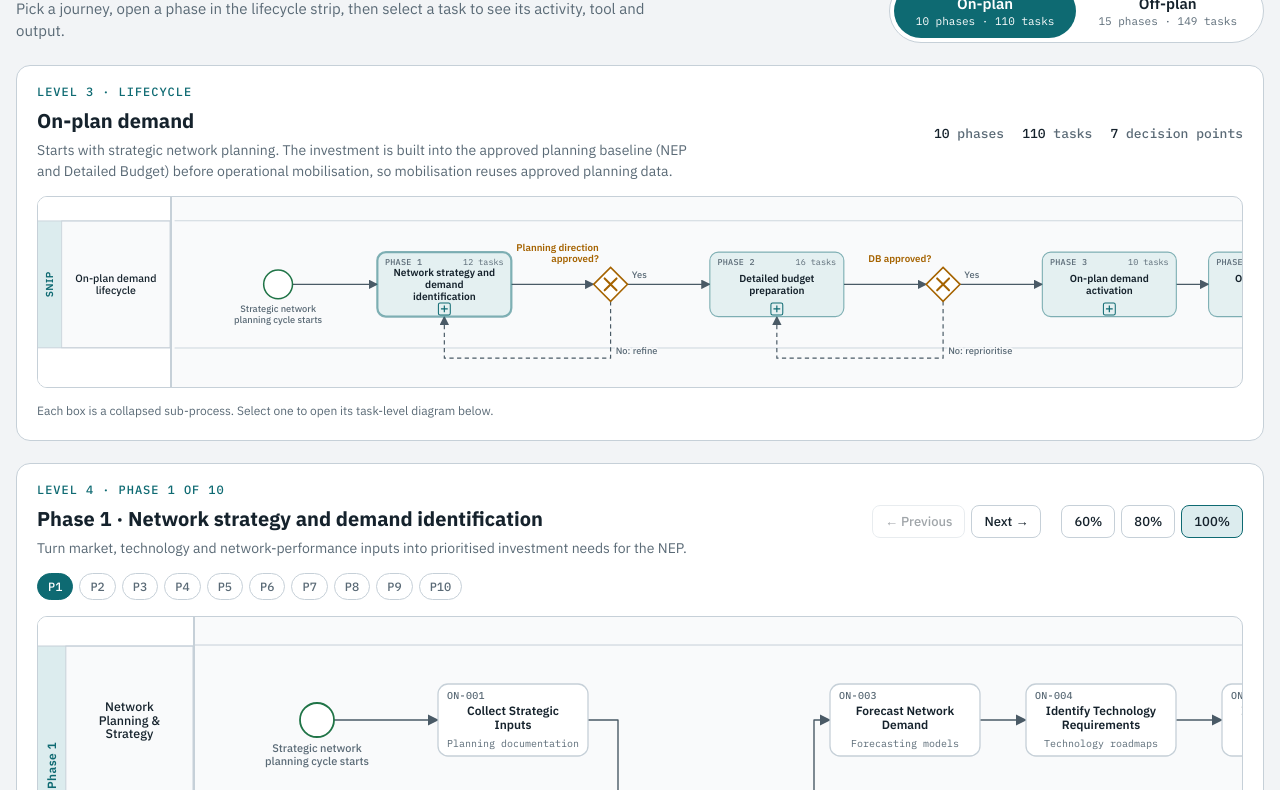
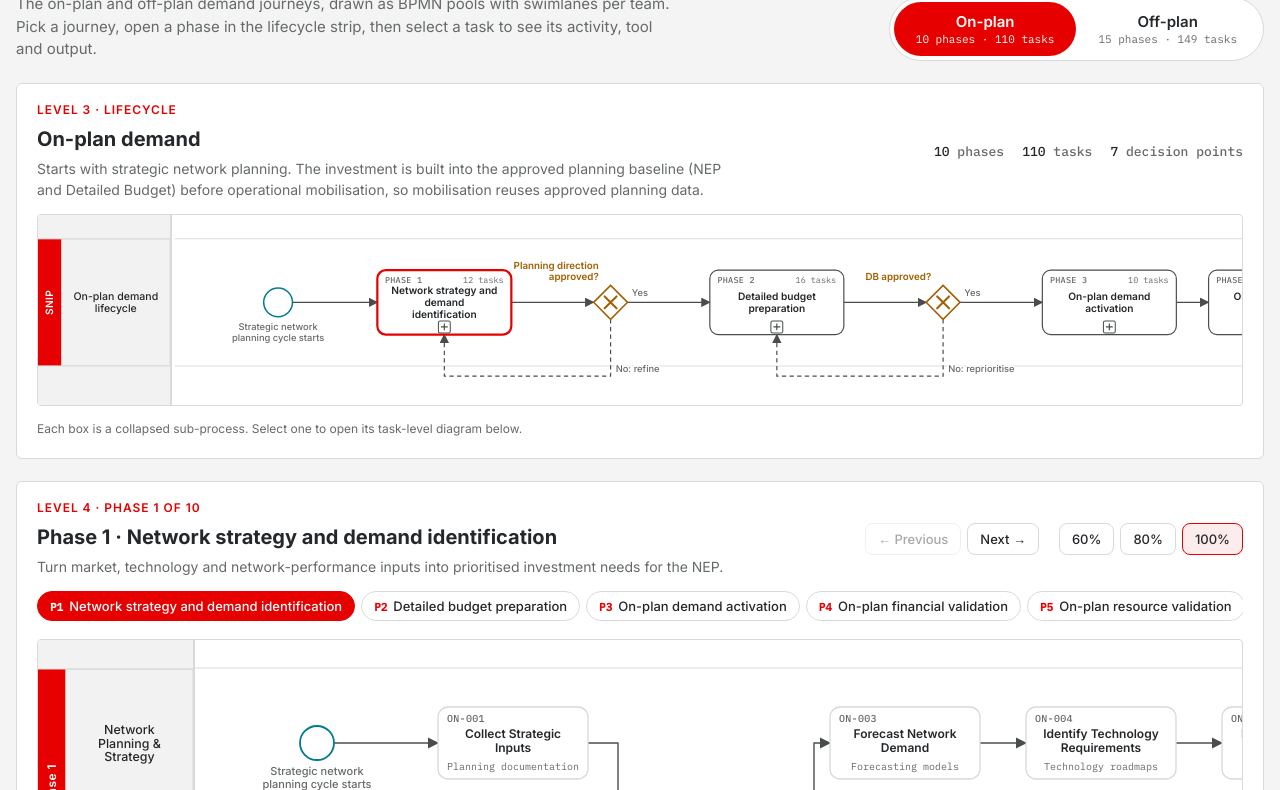
Before and after one commit to Basma94/Network-planning-process, a plain HTML site: page index.html in a window 1280 px wide. Shown: the part 124-914 px from the top of the page. Drawn offline with Linux system fonts and the light colour scheme.

Commit message:
Apply Vodafone colours and show phase names in the phase picker
Co-Authored-By: Claude Opus 5.5 <noreply@anthropic.com>
Claude-Session: https://claude.ai/code/session_01XaiUYQ212uX3FqSVkVZ2gP

```diff
--- a/index.html
+++ b/index.html
@@ -9,35 +9,37 @@
 <title>SNIP Investment Lifecycle BPMN</title>
 <meta name="claude:viewport-fit-sides" content="cover">
 <link rel="preconnect" href="https://fonts.googleapis.com">
-<link rel="stylesheet" href="https://fonts.googleapis.com/css2?family=IBM+Plex+Mono:wght@400;500&family=IBM+Plex+Sans:wght@400;500;600;700&display=swap">
+<link rel="stylesheet" href="https://fonts.googleapis.com/css2?family=IBM+Plex+Mono:wght@400;500&family=Inter:wght@400;500;600;700&display=swap">
 <style>
 /* Layout: header + plan slider, then L3 lifecycle strip (collapsed sub-processes), then the selected phase as an L4 swimlane pool, then task detail. */
 :root {
-  --bg: #f2f4f6; --surface: #ffffff; --ink: #15222c; --muted: #5a6a76; --line: #c6d0d8; --edge: #4a5a66;
-  --accent: #0e6a72; --accent-soft: #dcecee; --gw: #a56300; --start: #207447; --end: #ae2a20;
-  --lane-a: #f9fafb; --lane-b: #eef2f5; --task: #ffffff; --sub: #e4f0f1;
-  --c: #1f7a4a; --v: #a56300; --t: #6a45b8;
-  --f-body: "IBM Plex Sans", "Segoe UI", system-ui, sans-serif;
-  --f-mono: "IBM Plex Mono", ui-monospace, "SFMono-Regular", Menlo, monospace;
+  /* Vodafone palette: red #E60000, anthracite #25282B, grey #4A4D4E, light greys; turquoise / fresh orange / red violet as secondary cues */
+  --bg: #f4f4f4; --surface: #ffffff; --ink: #25282b; --muted: #666a6b; --line: #d9d9d9; --edge: #4a4d4e;
+  --accent: #e60000; --accent-ink: #ffffff; --accent-soft: #fdecec; --gw: #a35f00; --start: #007c92; --end: #e60000; --link: #4a4d4e;
+  --lane-a: #ffffff; --lane-b: #f7f7f7; --task: #ffffff; --sub: #ffffff; --head: #f2f2f2;
+  --c: #007c92; --v: #a35f00; --t: #9c2aa0;
+  --f-body: "Inter", "Segoe UI", Arial, sans-serif;
+  --f-mono: "IBM Plex Mono", ui-monospace, Menlo, monospace;
 }
 @media (prefers-color-scheme: dark) { :root:not([data-theme="light"]) {
-  --bg: #0e151a; --surface: #152027; --ink: #e3ebf0; --muted: #93a3ae; --line: #2d3c46; --edge: #8fa1ad;
-  --accent: #52b8c0; --accent-soft: #173539; --gw: #e2a23c; --start: #5cc28d; --end: #f06a60;
-  --lane-a: #121b21; --lane-b: #172229; --task: #1a2730; --sub: #163238;
-  --c: #5cc28d; --v: #e2a23c; --t: #a98cf0; color-scheme: dark; } }
+  --bg: #161718; --surface: #202224; --ink: #f2f2f2; --muted: #a8abac; --line: #3a3d3f; --edge: #b4b7b8;
+  --accent: #ff3b3b; --accent-ink: #ffffff; --accent-soft: #3a1f1f; --gw: #eb9700; --start: #2fc0d6; --end: #ff3b3b; --link: #c9cbcc;
+  --lane-a: #1c1e1f; --lane-b: #222426; --task: #25282b; --sub: #25282b; --head: #25282b;
+  --c: #2fc0d6; --v: #eb9700; --t: #c96bd0; color-scheme: dark; } }
 :root[data-theme="dark"] {
-  --bg: #0e151a; --surface: #152027; --ink: #e3ebf0; --muted: #93a3ae; --line: #2d3c46; --edge: #8fa1ad;
-  --accent: #52b8c0; --accent-soft: #173539; --gw: #e2a23c; --start: #5cc28d; --end: #f06a60;
-  --lane-a: #121b21; --lane-b: #172229; --task: #1a2730; --sub: #163238;
-  --c: #5cc28d; --v: #e2a23c; --t: #a98cf0; color-scheme: dark; }
+  --bg: #161718; --surface: #202224; --ink: #f2f2f2; --muted: #a8abac; --line: #3a3d3f; --edge: #b4b7b8;
+  --accent: #ff3b3b; --accent-ink: #ffffff; --accent-soft: #3a1f1f; --gw: #eb9700; --start: #2fc0d6; --end: #ff3b3b; --link: #c9cbcc;
+  --lane-a: #1c1e1f; --lane-b: #222426; --task: #25282b; --sub: #25282b; --head: #25282b;
+  --c: #2fc0d6; --v: #eb9700; --t: #c96bd0; color-scheme: dark; }
 
 * { box-sizing: border-box; }
 body { background: var(--bg); color: var(--ink); font-family: var(--f-body); font-size: 15px; line-height: 1.5; }
 .wrap { max-width: 1280px; margin: 0 auto; padding-block: 28px 56px; padding-left: max(16px, env(safe-area-inset-left, 0px)); padding-right: max(16px, env(safe-area-inset-right, 0px)); display: grid; gap: 22px; }
-.eyebrow { font: 500 12px/1 var(--f-mono); letter-spacing: .08em; text-transform: uppercase; color: var(--accent); margin: 0 0 8px; }
+.eyebrow { font: 600 12px/1 var(--f-body); letter-spacing: .08em; text-transform: uppercase; color: var(--accent); margin: 0 0 8px; }
 h1 { font-size: clamp(26px, 4vw, 36px); line-height: 1.15; margin: 0; letter-spacing: -.01em; text-wrap: balance; }
 h2 { font-size: 20px; margin: 0; text-wrap: balance; }
 .lede { color: var(--muted); max-width: 70ch; margin: 10px 0 0; }
+.brandbar { height: 4px; background: var(--accent); border-radius: 2px; width: 56px; margin-bottom: 14px; }
 .top { display: flex; flex-wrap: wrap; gap: 20px; align-items: end; justify-content: space-between; }
 .top > div { min-width: 0; }
 
@@ -47,11 +49,11 @@ h2 { font-size: 20px; margin: 0; text-wrap: balance; }
 .slider[data-pos="1"] .thumb { transform: translateX(100%); }
 .slider button { position: relative; z-index: 1; border: 0; background: none; font: 600 15px var(--f-body); color: var(--ink); padding: 10px 22px; border-radius: 999px; cursor: pointer; display: grid; gap: 1px; justify-items: center; transition: color .2s; }
 .slider button small { font: 400 11px var(--f-mono); color: var(--muted); transition: color .2s; }
-.slider button[aria-selected="true"], .slider button[aria-selected="true"] small { color: var(--surface); }
+.slider button[aria-selected="true"], .slider button[aria-selected="true"] small { color: var(--accent-ink); }
 .slider button:focus-visible { outline: 2px solid var(--accent); outline-offset: 3px; }
 @media (prefers-reduced-motion: reduce) { .slider .thumb, .slider button { transition: none; } }
 
-.card { background: var(--surface); border: 1px solid var(--line); border-radius: 14px; padding: 20px; display: grid; gap: 14px; min-width: 0; }
+.card { background: var(--surface); border: 1px solid var(--line); border-radius: 6px; padding: 20px; display: grid; gap: 14px; min-width: 0; }
 .card-head { display: flex; flex-wrap: wrap; gap: 12px; align-items: center; justify-content: space-between; }
 .card-head > div { min-width: 0; }
 .sub { color: var(--muted); font-size: 14px; margin: 4px 0 0; max-width: 80ch; }
@@ -70,8 +72,8 @@ h2 { font-size: 20px; margin: 0; text-wrap: balance; }
 .btn[aria-pressed="true"] { background: var(--accent-soft); border-color: var(--accent); }
 
 /* diagram frame: fixed lane headers + horizontally scrolling canvas */
-.frame { display: flex; border: 1px solid var(--line); border-radius: 10px; overflow: hidden; background: var(--lane-a); }
-.frame .heads { flex: none; border-right: 1px solid var(--line); background: var(--surface); }
+.frame { display: flex; border: 1px solid var(--line); border-radius: 4px; overflow: hidden; background: var(--lane-a); }
+.frame .heads { flex: none; border-right: 1px solid var(--line); background: var(--head); }
 .frame .canvas { flex: 1; min-width: 0; overflow-x: auto; overflow-y: hidden; }
 .frame .canvas:focus-visible { outline: 2px solid var(--accent); outline-offset: -2px; }
 .hint { font-size: 12px; color: var(--muted); margin: 0; }
@@ -79,9 +81,9 @@ h2 { font-size: 20px; margin: 0; text-wrap: balance; }
 svg.bpmn { display: block; font-family: var(--f-body); }
 .lane-a { fill: var(--lane-a); } .lane-b { fill: var(--lane-b); }
 .lane-edge { stroke: var(--line); }
-.pool-band { fill: var(--accent-soft); }
-.pool-label { font: 600 12px var(--f-body); fill: var(--accent); letter-spacing: .04em; }
-.lane-head { stroke: var(--line); stroke-width: 1; }
+.pool-band { fill: var(--accent); }
+.pool-label { font: 600 12px var(--f-body); fill: var(--accent-ink); letter-spacing: .04em; }
+.lane-head { stroke: var(--line); stroke-width: 1; fill: var(--head); }
 .lane-label { font: 500 12.5px var(--f-body); fill: var(--ink); }
 .flow { fill: none; stroke: var(--edge); stroke-width: 1.4; stroke-linejoin: round; }
 .flow-loop { stroke-dasharray: 5 4; }
@@ -89,7 +91,7 @@ svg.bpmn { display: block; font-family: var(--f-body); }
 .flow-label { font: 500 11px var(--f-body); fill: var(--muted); paint-order: stroke; stroke: var(--lane-a); stroke-width: 4px; stroke-linejoin: round; }
 .node { cursor: pointer; outline: none; }
 .node .box { fill: var(--task); stroke: var(--line); stroke-width: 1.3; transition: stroke .15s; }
-.node.sub .box { fill: var(--sub); stroke: var(--accent); stroke-opacity: .5; }
+.node.sub .box { fill: var(--sub); stroke: var(--edge); stroke-width: 1.4; }
 .node:hover .box, .node:focus-visible .box { stroke: var(--accent); stroke-width: 2; }
 .node.is-sel .box { stroke: var(--accent); stroke-width: 2.6; }
 .t-id { font: 500 10px var(--f-mono); fill: var(--muted); letter-spacing: .03em; }
@@ -98,24 +100,26 @@ svg.bpmn { display: block; font-family: var(--f-body); }
 .pill { fill: none; stroke-width: 1.2; } .pill-C { stroke: var(--c); } .pill-V { stroke: var(--v); } .pill-T { stroke: var(--t); }
 .pill-t { font: 600 9px var(--f-mono); }
 .st-C .pill-t { fill: var(--c); } .st-V .pill-t { fill: var(--v); } .st-T .pill-t { fill: var(--t); }
-.plus { fill: none; stroke: var(--accent); stroke-width: 1.2; } .plus-m { stroke: var(--accent); stroke-width: 1.4; }
+.plus { fill: none; stroke: var(--edge); stroke-width: 1.2; } .plus-m { stroke: var(--edge); stroke-width: 1.4; }
 .gw-shape { fill: var(--surface); stroke: var(--gw); stroke-width: 1.8; }
 .gw-x { stroke: var(--gw); stroke-width: 2.4; stroke-linecap: round; }
 .gw-label { font: 600 11.5px var(--f-body); fill: var(--gw); paint-order: stroke; stroke: var(--lane-a); stroke-width: 4px; }
 .ev-c { fill: var(--surface); stroke: var(--start); stroke-width: 1.8; }
 .ev-end .ev-c { stroke: var(--end); stroke-width: 4; }
-.ev-linkIn .ev-c, .ev-linkOut .ev-c, .ev-c2 { stroke: var(--accent); stroke-width: 1.4; fill: var(--surface); }
+.ev-linkIn .ev-c, .ev-linkOut .ev-c, .ev-c2 { stroke: var(--link); stroke-width: 1.4; fill: var(--surface); }
 .ev-c2 { fill: none; }
-.ev-sym { fill: none; stroke: var(--accent); stroke-width: 1.3; } .ev-sym-fill { fill: var(--accent); }
+.ev-sym { fill: none; stroke: var(--link); stroke-width: 1.3; } .ev-sym-fill { fill: var(--link); }
 .ev-label { font: 500 11px var(--f-body); fill: var(--muted); }
 [data-goto] { cursor: pointer; }
 [data-goto]:hover .ev-c { stroke-width: 2.6; }
 [data-goto]:hover .ev-label { fill: var(--accent); }
 
 /* phase picker chips */
-.chips { display: flex; gap: 6px; overflow-x: auto; padding-bottom: 2px; }
-.chip { flex: none; border: 1px solid var(--line); background: var(--surface); color: var(--muted); font: 500 12px var(--f-mono); padding: 5px 10px; border-radius: 999px; cursor: pointer; font-variant-numeric: tabular-nums; }
-.chip[aria-current="true"] { background: var(--accent); color: var(--surface); border-color: var(--accent); }
+.chips { display: flex; gap: 6px; overflow-x: auto; padding-bottom: 4px; scrollbar-width: thin; }
+.chip { flex: none; display: inline-flex; gap: 6px; align-items: baseline; border: 1px solid var(--line); background: var(--surface); color: var(--ink); font: 500 13px var(--f-body); padding: 6px 12px; border-radius: 999px; cursor: pointer; white-space: nowrap; }
+.chip b { font: 600 11px var(--f-mono); color: var(--accent); }
+.chip[aria-current="true"] b { color: var(--accent-ink); }
+.chip[aria-current="true"] { background: var(--accent); color: var(--accent-ink); border-color: var(--accent); }
 .chip:focus-visible { outline: 2px solid var(--accent); outline-offset: 2px; }
 
 .split { display: grid; grid-template-columns: minmax(0, 1.6fr) minmax(0, 1fr); gap: 22px; align-items: start; }
@@ -128,6 +132,7 @@ td.id { font: 500 12px var(--f-mono); color: var(--muted); white-space: nowrap;
 tbody tr { cursor: pointer; }
 tbody tr:hover td { background: var(--lane-b); }
 tbody tr.is-sel td { background: var(--accent-soft); }
+tbody tr.is-sel td:first-child { box-shadow: inset 3px 0 0 var(--accent); }
 .st { display: inline-block; font: 600 11px var(--f-mono); border: 1.2px solid currentColor; border-radius: 4px; padding: 0 5px; }
 .st-C-t { color: var(--c); } .st-V-t { color: var(--v); } .st-T-t { color: var(--t); }
 
@@ -145,6 +150,7 @@ tbody tr.is-sel td { background: var(--accent-soft); }
 <div class="wrap">
   <header class="top">
     <div>
+      <div class="brandbar" aria-hidden="true"></div>
       <p class="eyebrow">SNIP · End-to-end network investment lifecycle</p>
       <h1>Network investment process in BPMN 2.0</h1>
       <p class="lede">The on-plan and off-plan demand journeys, drawn as BPMN pools with swimlanes per team. Pick a journey, open a phase in the lifecycle strip, then select a task to see its activity, tool and output.</p>
@@ -190,7 +196,7 @@ tbody tr.is-sel td { background: var(--accent-soft); }
     <div class="legend" aria-label="Legend">
       <span><svg width="22" height="22" viewBox="0 0 22 22"><circle cx="11" cy="11" r="9" fill="none" stroke="var(--start)" stroke-width="1.8"/></svg>Start</span>
       <span><svg width="22" height="22" viewBox="0 0 22 22"><circle cx="11" cy="11" r="8" fill="none" stroke="var(--end)" stroke-width="3.5"/></svg>End</span>
-      <span><svg width="22" height="22" viewBox="0 0 22 22"><circle cx="11" cy="11" r="9" fill="none" stroke="var(--accent)" stroke-width="1.3"/><circle cx="11" cy="11" r="6.5" fill="none" stroke="var(--accent)" stroke-width="1.3"/></svg>Link to another phase (select to jump)</span>
+      <span><svg width="22" height="22" viewBox="0 0 22 22"><circle cx="11" cy="11" r="9" fill="none" stroke="var(--link)" stroke-width="1.3"/><circle cx="11" cy="11" r="6.5" fill="none" stroke="var(--link)" stroke-width="1.3"/></svg>Link to another phase (select to jump)</span>
       <span><svg width="22" height="22" viewBox="0 0 22 22"><path d="M11 2 L20 11 L11 20 L2 11Z" fill="none" stroke="var(--gw)" stroke-width="1.8"/><path d="M8 8 L14 14 M14 8 L8 14" stroke="var(--gw)" stroke-width="2"/></svg>Exclusive gateway</span>
       <span><svg width="34" height="10" viewBox="0 0 34 10"><path d="M1 5 H32" stroke="var(--edge)" stroke-width="1.4" stroke-dasharray="5 4"/></svg>Rework loop</span>
       <span><b class="st st-C-t">C</b> Confirmed</span>
@@ -963,7 +969,7 @@ if (typeof module !== "undefined") module.exports = BPMN;
     var tasks = 0, gws = 0;
     p.phases.forEach(function (ph) { tasks += B.parseTasks(ph).length; Object.keys(ph.gws || {}).forEach(function (k) { gws += [].concat(ph.gws[k]).length; }); });
     $("lc-stats").innerHTML = "<span><b>" + p.phases.length + "</b> phases</span><span><b>" + tasks + "</b> tasks</span><span><b>" + gws + "</b> decision points</span>";
-    $("chips").innerHTML = p.phases.map(function (ph) { return '<button class="chip" type="button" data-ph="' + ph.n + '" title="' + ph.name + '">P' + ph.n + "</button>"; }).join("");
+    $("chips").innerHTML = p.phases.map(function (ph) { return '<button class="chip" type="button" data-ph="' + ph.n + '"><b>P' + ph.n + "</b>" + ph.name + "</button>"; }).join("");
   }
 
   function renderOverview() {
@@ -978,7 +984,7 @@ if (typeof module !== "undefined") module.exports = BPMN;
     $("ph-obj").textContent = ph.obj;
     $("prev").disabled = ph.n === 1;
     $("next").disabled = ph.n === p.phases.length;
-    document.querySelectorAll(".chip").forEach(function (c) { c.setAttribute("aria-current", String(+c.dataset.ph === ph.n)); });
+    document.querySelectorAll(".chip").forEach(function (c) { var on = +c.dataset.ph === ph.n; c.setAttribute("aria-current", String(on)); if (on) { var box = c.parentNode; box.scrollLeft = c.offsetLeft - box.offsetLeft - 8; } });
     document.querySelectorAll("[data-zoom]").forEach(function (b) { b.setAttribute("aria-pressed", String(+b.dataset.zoom === state.zoom)); });
     var L = B.layout(B.buildPhase(p, ph));
     fill($("ph-frame"), L, p.label + " · Phase " + ph.n, { selected: state.task, fromPhase: ph.n > 1 ? ph.n - 1 : null, aria: "Phase " + ph.n + " " + ph.name }, state.zoom);
```
